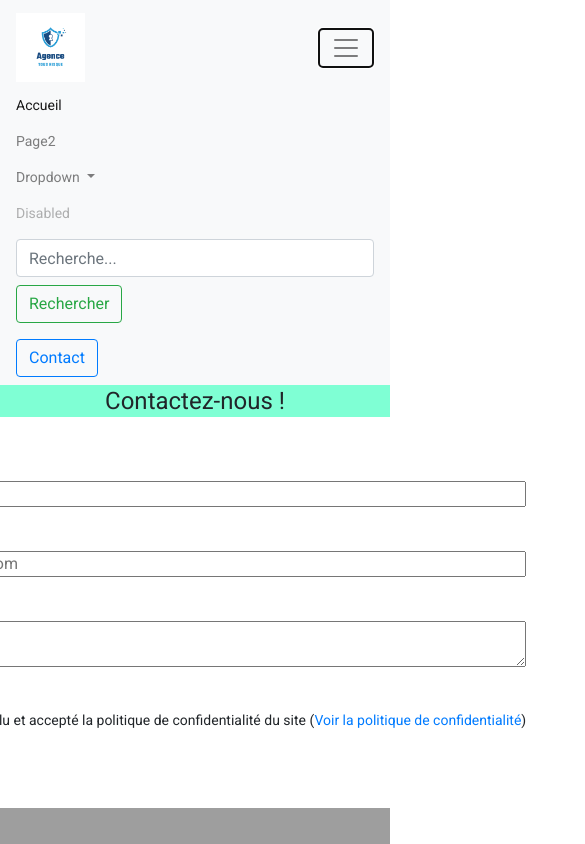
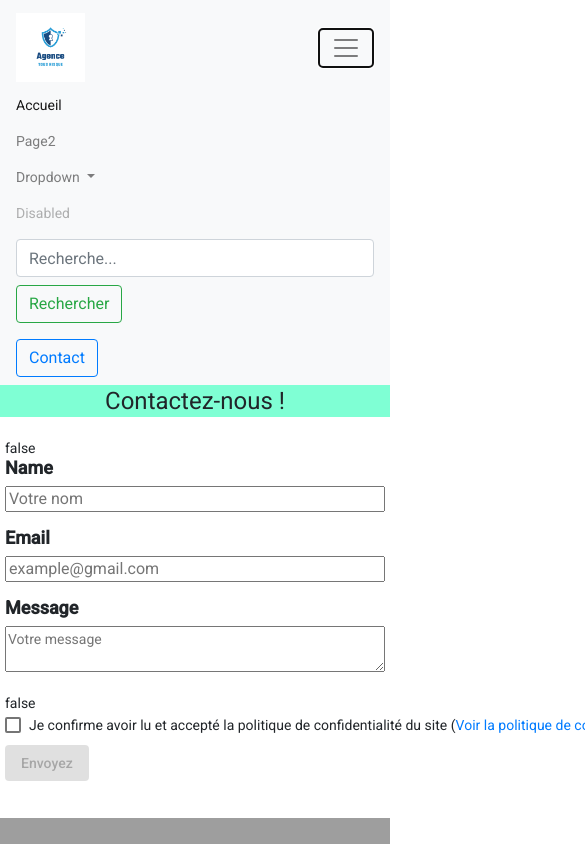
Before and after one commit to awotawa/AtypikHouse, an Angular app in the folder Frontend/: page /contact in a window 390 px wide. Both pictures are taken after a click on the button "Toggle navigation". Shown: the top 844 px of the page, 585 px wide, since content can reach past the window. Built offline with nearby package versions, Linux system fonts and the light colour scheme; grey boxes are pictures that could not be loaded.

Commit message:
Responsive fix part 1 + Button contact correction

```diff
--- a/Frontend/src/app/common/main-menu/main-menu.component.html
+++ b/Frontend/src/app/common/main-menu/main-menu.component.html
@@ -38,7 +38,7 @@
           <input class="form-control mr-sm-2" type="search" placeholder="Recherche..." aria-label="Search">
           <button class="btn btn-outline-success my-2 my-sm-0" type="submit">Rechercher</button>
         </form>
-        <button class="btn btn-outline-primary  ml-sm-4" type="submit"><a href="/contact">Contact</a></button>
+        <button class="btn btn-outline-primary  ml-sm-4" type="submit"><a  class="contact" href="/contact">Contact</a></button>
       </div>
 
     </div>
--- a/Frontend/src/app/common/main-menu/main-menu.component.scss
+++ b/Frontend/src/app/common/main-menu/main-menu.component.scss
@@ -11,5 +11,9 @@ nav {
                  }
             }
         }
+        a.contact:hover{
+            color: #FFFFFF;
+            text-decoration: none;
+        }
     }
 }
--- a/Frontend/src/app/pages/contact/contact.component.scss
+++ b/Frontend/src/app/pages/contact/contact.component.scss
@@ -45,3 +45,11 @@ input{
     height: 50px;
     font-size: 2rem;
 }
+
+@media screen and (max-width:760px){
+    div.container-form{
+        box-sizing: border-box;
+        width: 100%;
+        padding: 5px;
+    }
+}
```
